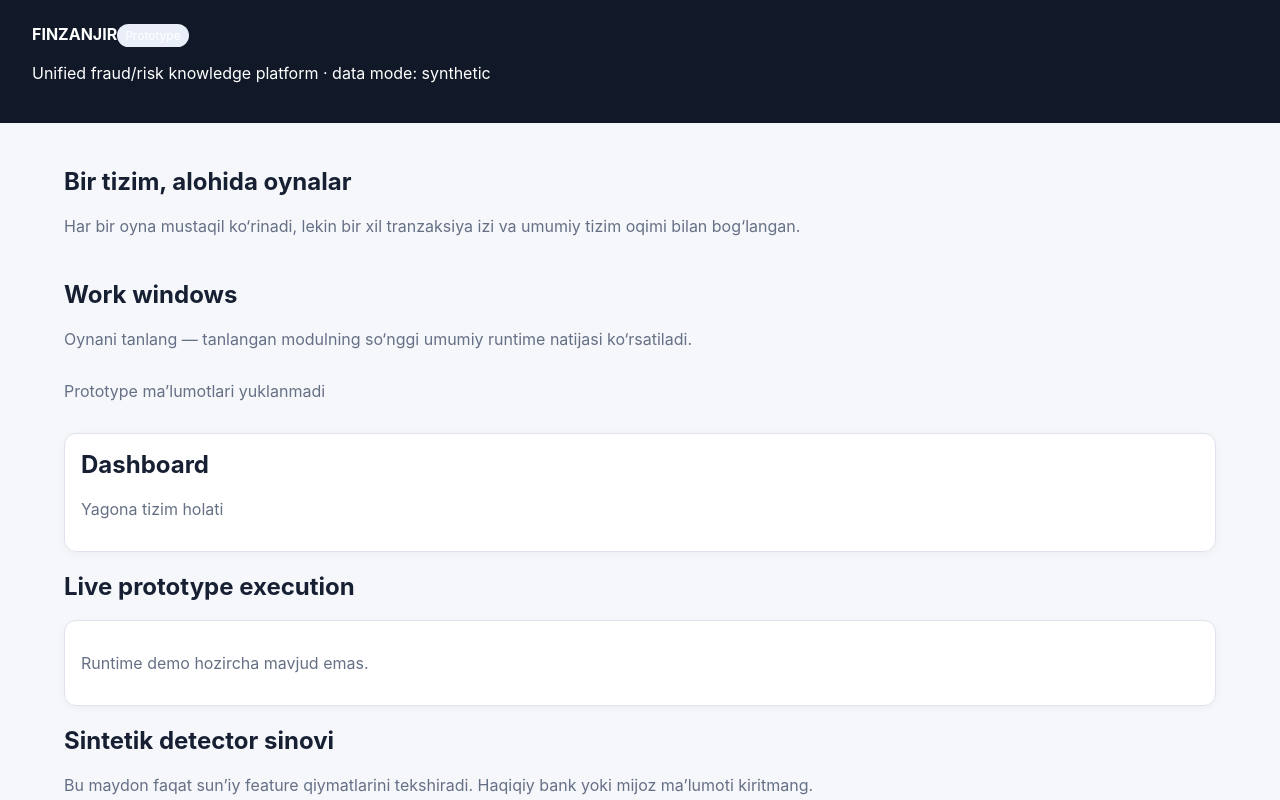
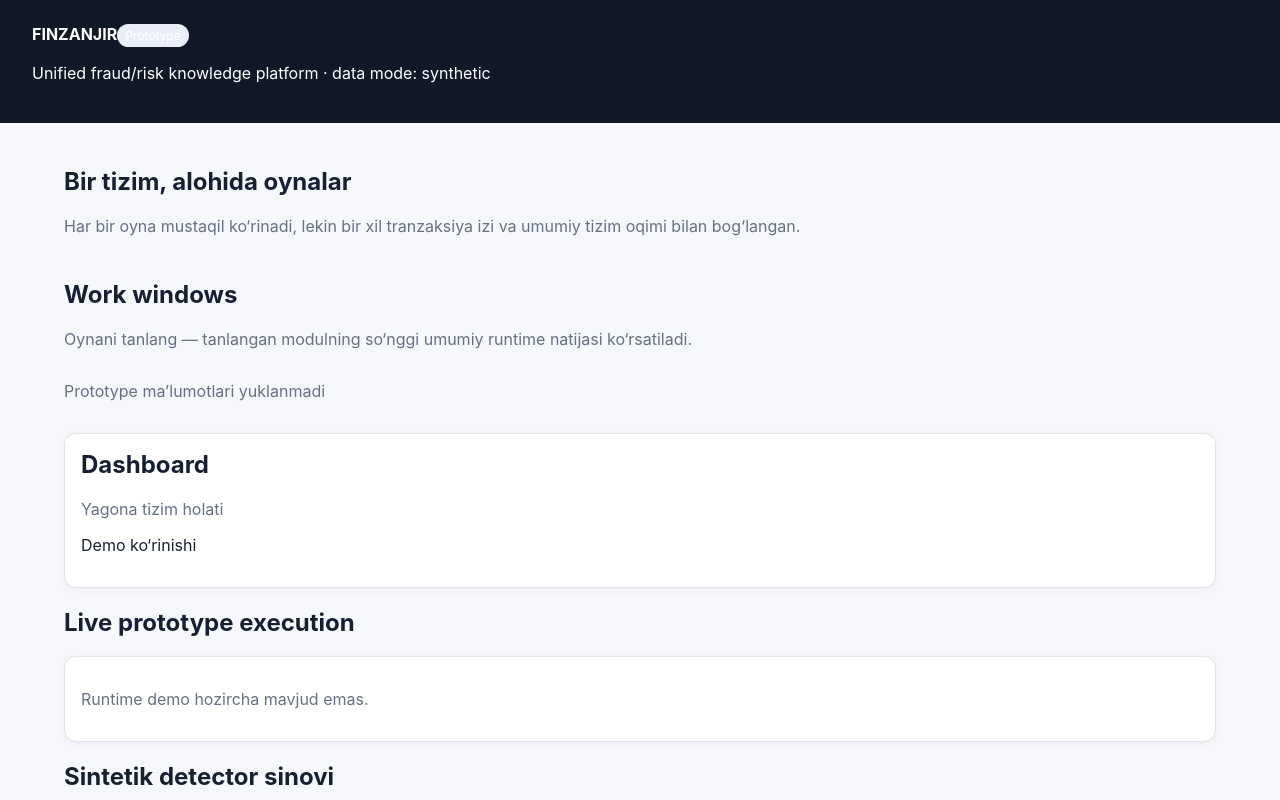
Before and after one commit to qwerasdfzxc0311/finzanjir-grounded-ai, a plain HTML site: page frontend/index.html in a window 1280 px wide. Shown: the top 800 px of the page. Drawn offline with Linux system fonts and the light colour scheme; no server answers.

Commit message:
feat: add active window execution status

```diff
--- a/frontend/index.html
+++ b/frontend/index.html
@@ -10,6 +10,7 @@
     <h2 id="activeWindowTitle">Dashboard</h2>
     <p id="activeWindowPurpose" class="muted">Yagona tizim holati</p>
     <p id="activeWindowInput"></p>
+    <p id="activeWindowStatus" class="window-status" aria-live="polite">Demo ko‘rinishi</p>
     <ul id="activeWindowData" class="window-data"></ul>
   </div>
 </section>
```
